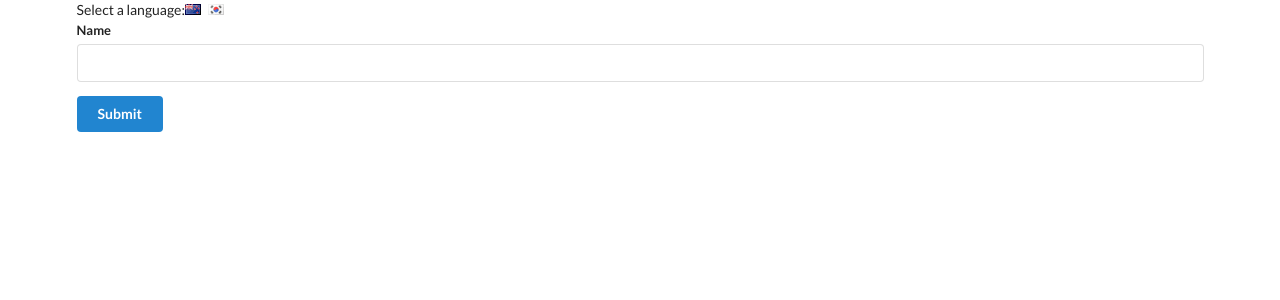
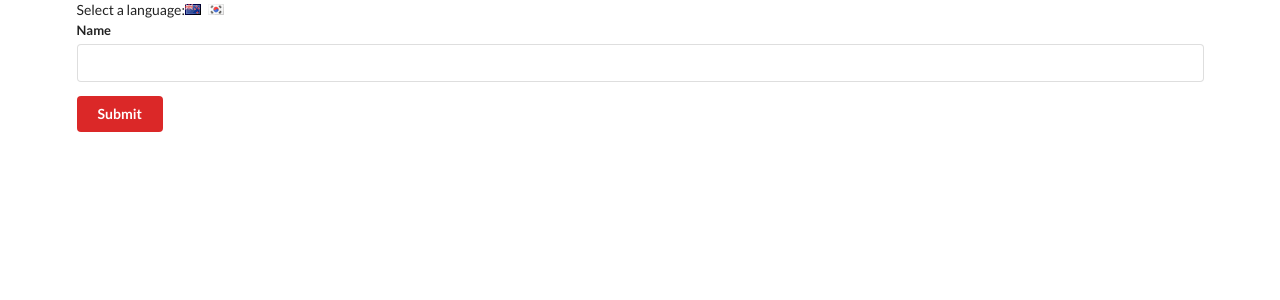
Before and after one commit to Sungmiii/Context-system, a React (Create React App) app: page / in a window 1280 px wide. Shown: the top 300 px of the page. Built offline with nearby package versions, Linux system fonts and the light colour scheme.

Commit message:
consumer and provider

```diff
--- a/src/components/App.js
+++ b/src/components/App.js
@@ -1,12 +1,18 @@
 import React from 'react';
 import UserCreate from './UserCreate';
 import LanguageContext from '../contexts/LanguageContext';
+import ColorContext from '../contexts/ColorContext';
+class App extends React.Component {
+  state = {
+    language: 'english',
+    color: 'red'
+  };
 
-class App extends React.Component {
-  state = { language: 'english' };
-
-  onLanguageChange = language => {
-    this.setState({ language });
+  onLanguageChange = (language, color) => {
+    this.setState({
+      language,
+      color
+    });
   };
 
   render() {
@@ -16,17 +22,22 @@ class App extends React.Component {
           Select a language:
           <i
             className="flag nz"
-            onClick={() => this.onLanguageChange('english')}
+            onClick={() => this.onLanguageChange('english', 'red')}
           />
           <i
             className="flag kr"
-            onClick={() => this.onLanguageChange('korean')}
+            onClick={() => this.onLanguageChange('korean', 'primary')}
           />
         </div>
         <LanguageContext.Provider
           value={this.state.language}
         >
-          <UserCreate />
+          <ColorContext.Provider
+
+            value={this.state.color}
+          >
+            <UserCreate />
+          </ColorContext.Provider>
         </LanguageContext.Provider>
       </div>
     );
--- a/src/components/Button.js
+++ b/src/components/Button.js
@@ -1,7 +1,7 @@
 import React from 'react';
 
 import LanguageContext from '../contexts/LanguageContext';
-
+import ColorContext from '../contexts/ColorContext';
 // class Button extends React.Component {
 //   static contextType = LanguageContext;
 
@@ -16,13 +16,21 @@ class Button extends React.Component {
   renderSubmit = (value) => {
     return value === 'english' ? 'Submit' : '제출'
   }
-  render() {
+  renderButton = (color) => {
     return (
-      <button className="ui button primary">
+      <button className={`ui button ${color}`}>
         <LanguageContext.Consumer>
           {(value) => this.renderSubmit(value)}
         </LanguageContext.Consumer>
-      </button>);
+      </button>
+    )
+  }
+  render() {
+    return (
+      <ColorContext.Consumer>
+        {(color) => this.renderButton(color)}
+      </ColorContext.Consumer>
+    );
   }
 }
 
--- /dev/null
+++ b/src/contexts/ColorContext.js
@@ -0,0 +1,3 @@
+import React from 'react';
+
+export default React.createContext();
```
